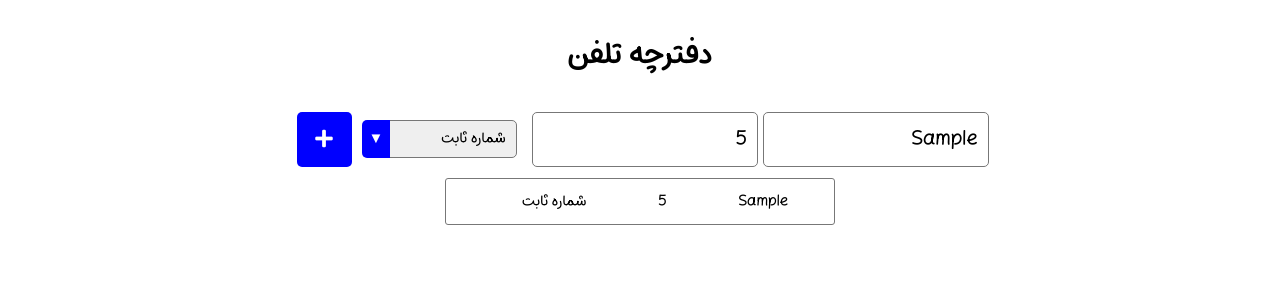
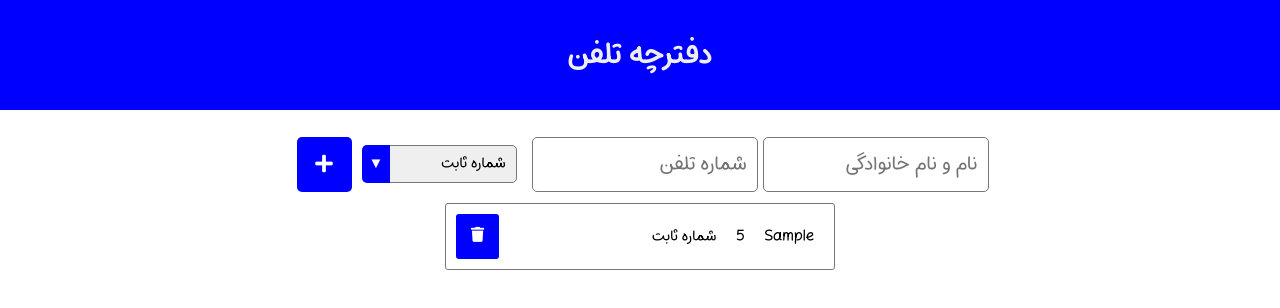
Before and after one commit to meysamminoo/Phonebook-whit-local-storage, a plain HTML site: page index.html in a window 1280 px wide. Both pictures are taken after typing "Sample", "5" into the empty fields and a click on the button 324 px from the left and 139 px from the top of the page. Drawn offline with Linux system fonts and the light colour scheme.

Commit message:
add delete button

```diff
--- a/css/style.css
+++ b/css/style.css
@@ -63,9 +63,18 @@ input[type="number"] {
   -moz-appearance: textfield;
 }
 /* Normalize style => end */
-header h1 {
+.header {
+  width: 100%;
+  background-color: blue;
+  text-align: center;
+}
+.header h1 {
   font-size: 3rem;
   margin: 3rem 0;
+  color: #eee;
+}
+.container {
+  margin: 2.5rem;
 }
 form {
   display: flex;
@@ -126,11 +135,14 @@ form {
 }
 .list-phones {
   min-width: 40rem;
+  opacity: 1;
 }
 /* contacts box => start*/
 .contacts {
   display: flex;
-  flex-direction: column;
+  flex-direction: row;
+  justify-content: space-between;
+  align-items: center;
   background-color: transparent;
   color: #000;
   padding: 1rem;
@@ -150,4 +162,17 @@ form {
 .contact-list span {
   margin: 0 1rem;
 }
+.trash-button {
+  background-color: blue;
+  padding: 1rem 1.5rem;
+  border-radius: 3px;
+  font-size: 1.5rem;
+  color: #fff;
+  cursor: pointer;
+}
+.effect-delete {
+  opacity: 0;
+  transition: all 1s ease;
+  transform: translateX(-100%);
+}
 /* contact => end*/
--- a/index.html
+++ b/index.html
@@ -14,7 +14,7 @@
     <link rel="stylesheet" href="css/style.css" />
   </head>
   <body>
-    <header>
+    <header class="header">
       <h1>دفترچه تلفن</h1>
     </header>
     <main class="container">
--- a/javascript/index.js
+++ b/javascript/index.js
@@ -7,6 +7,7 @@ const selectType = document.querySelector('.select-type');
 
 //Event listener
 btnPhone.addEventListener('click', addItem);
+phoneList.addEventListener('click', deleteItem);
 
 
 //Function
@@ -28,5 +29,27 @@ function addItem(event){
   contact.appendChild(numberContact);
   contact.appendChild(typeContact);
   divPhone.appendChild(contact);
+
+  // todo: add trash buttton
+  const trashButton = document.createElement('button');
+  trashButton.innerHTML = '<i class="fas fa-trash"></i>';
+  trashButton.classList.add('trash-button');
+  divPhone.appendChild(trashButton);
+
+  //todo: add div to ul
   phoneList.appendChild(divPhone);
+
+  titlePhone.value = '';
+  numberPhone.value = '';
 }
+
+function deleteItem(event){
+  const item = event.target;
+  if (item.classList[0] === 'trash-button'){
+    const parentItem = item.parentElement;
+    parentItem.classList.add('effect-delete');
+    setTimeout(()=>{
+      parentItem.remove();
+    },1000);
+  }
+}
```
